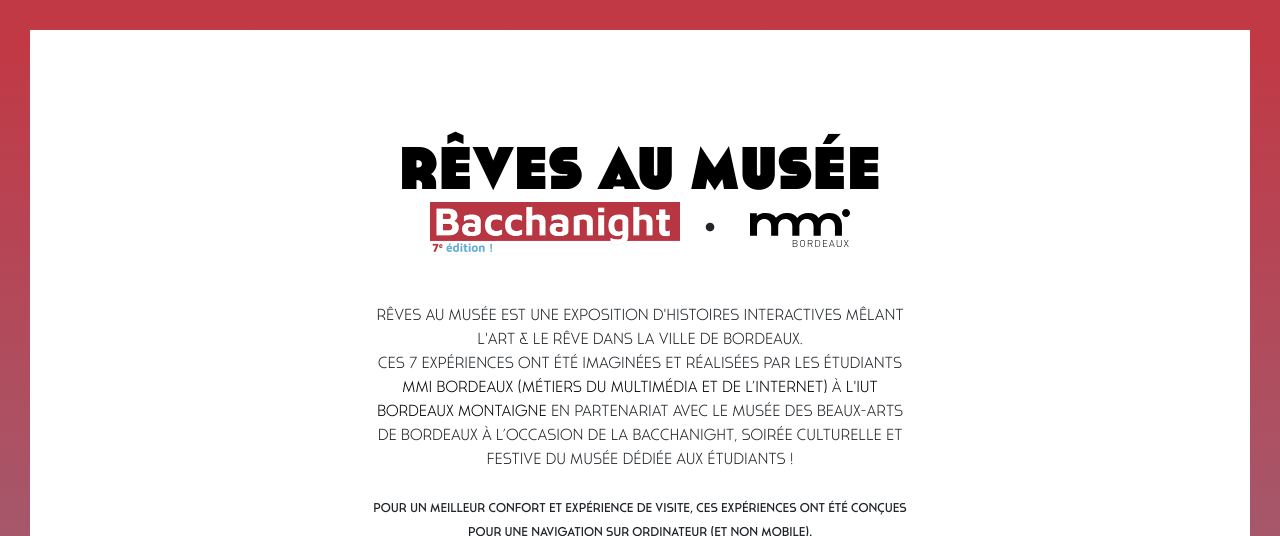
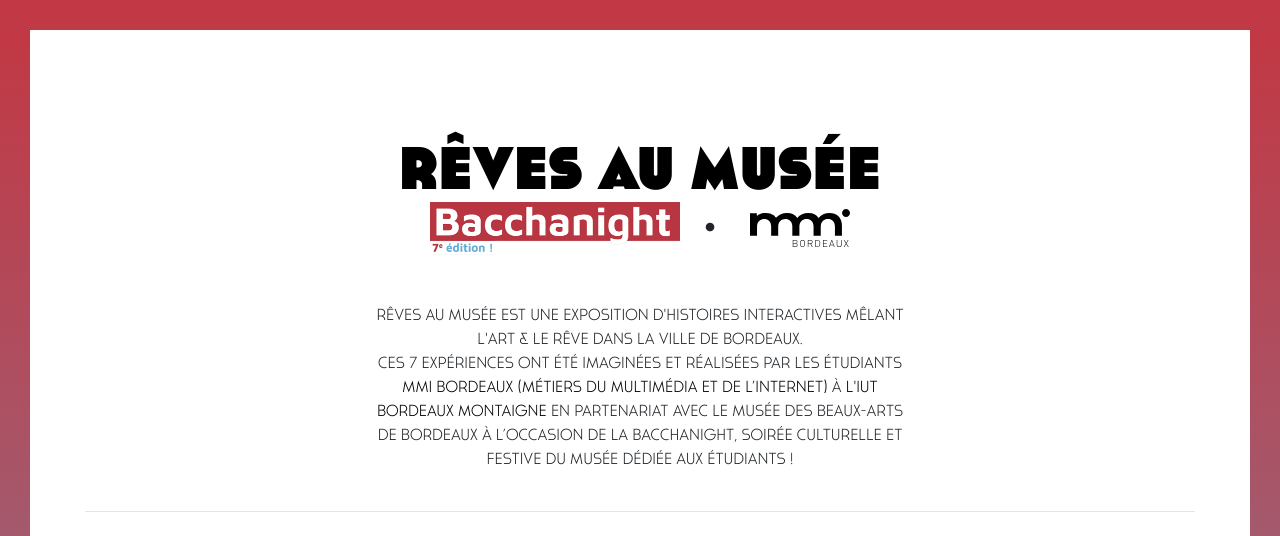
Before and after one commit to mmibordeaux/bacchanight-2022, a Jekyll site: the page built from index.html, in a window 1280 px wide and 900 px high, cut to the strip 0-536 px from the top of the window. Built offline with Jekyll 4.4.1, drawn with Linux system fonts in a browser that asks for light colours.

Commit message:
Remove mention home

```diff
--- a/index.html
+++ b/index.html
@@ -9,9 +9,6 @@
       Rêves au Musée est une exposition d'histoires interactives mêlant l'art & le rêve dans la ville de Bordeaux.
       <br>
       Ces 7 expériences ont été imaginées et réalisées par les étudiants <a href="https://mmibordeaux.com" target="_blank" rel="noreferrer">MMI Bordeaux (Métiers du Multimédia et de l’Internet)</a> à <a href="http://www.iut.u-bordeaux-montaigne.fr/" target="_blank" rel="noreferrer">l'IUT Bordeaux Montaigne</a> en partenariat avec le musée des Beaux-Arts de Bordeaux à l’occasion de la Bacchanight, soirée culturelle et festive du musée dédiée aux étudiants !
-    </p>
-    <p class="text-center mb-5">
-      <small>Pour un meilleur confort et expérience de visite, ces expériences ont été conçues pour une navigation sur ordinateur (et non mobile).</small>
     </p>
   </div>
 </div>
```
